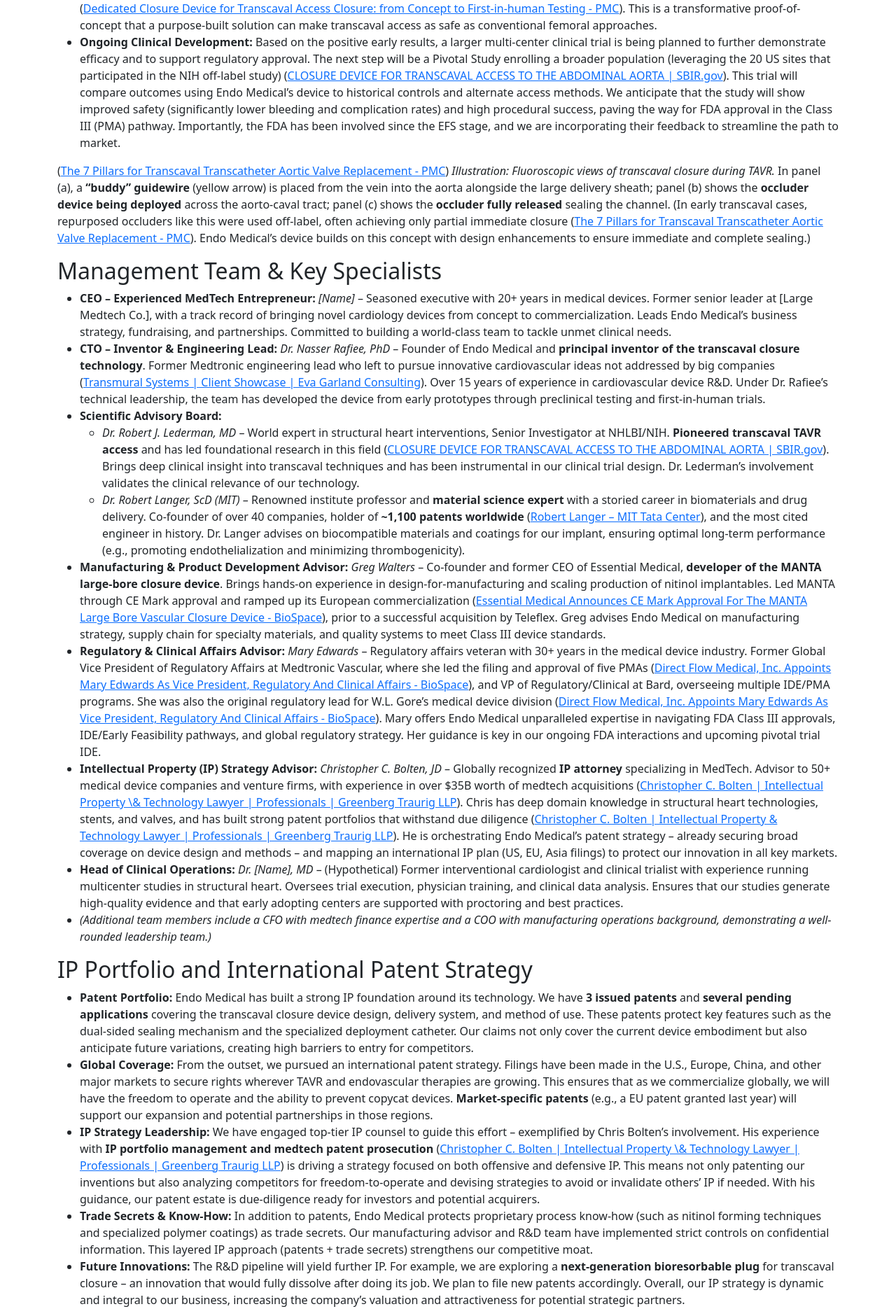
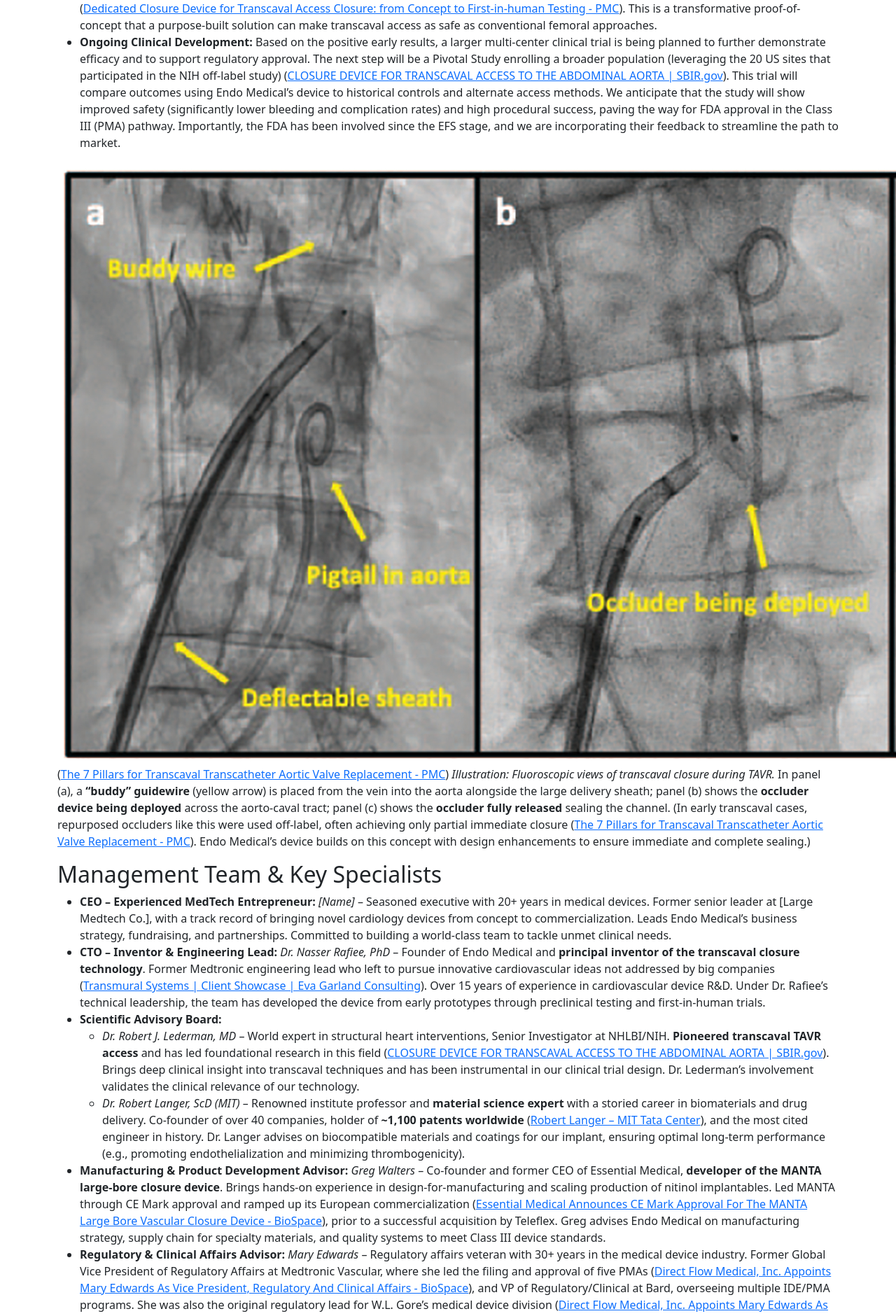
Before and after one commit to psychemistz/EndoMedical, a Jekyll site: the page built from pitch_scenario.md, in a window 1280 px wide. Shown: the part 2700-4580 px from the top of the page at 70% size. Built offline with Jekyll 4.4.1, drawn with Linux system fonts in a browser that asks for light colours.

Commit message:
Update pitch_scenario.md

```diff
--- a/pitch_scenario.md
+++ b/pitch_scenario.md
@@ -35,6 +35,7 @@ permalink: /pitch_scenario.html
 - **Clinical Impact:** These FIH patients, all of whom were high or extreme risk and lacked other access options, **underwent successful TAVR with minimal complications**, thanks to our closure technology. The absence of transcaval-related bleeding in this series is unprecedented and validates the device’s core safety advantage. Investigators reported that the dedicated device “**eliminated transcaval-related bleeding complications**” in this initial cohort ([Dedicated Closure Device for Transcaval Access Closure: from Concept to First-in-human Testing - PMC](https://pmc.ncbi.nlm.nih.gov/articles/PMC6930812/#:~:text=match%20at%20L715%20of%20subjects,without%20fear%20of%20bleeding%20complications)) ([Dedicated Closure Device for Transcaval Access Closure: from Concept to First-in-human Testing - PMC](https://pmc.ncbi.nlm.nih.gov/articles/PMC6930812/#:~:text=of%20subjects%20at%20exit%20from,without%20fear%20of%20bleeding%20complications)). This is a transformative proof-of-concept that a purpose-built solution can make transcaval access as safe as conventional femoral approaches.
 - **Ongoing Clinical Development:** Based on the positive early results, a larger multi-center clinical trial is being planned to further demonstrate efficacy and to support regulatory approval. The next step will be a Pivotal Study enrolling a broader population (leveraging the 20 US sites that participated in the NIH off-label study) ([CLOSURE DEVICE FOR TRANSCAVAL ACCESS TO THE ABDOMINAL AORTA \| SBIR.gov](https://legacy.www.sbir.gov/sbirsearch/detail/1566077#:~:text=The%20EFS%20will%20occur%20at,femoral%20access.Project%20Narrative)). This trial will compare outcomes using Endo Medical’s device to historical controls and alternate access methods. We anticipate that the study will show improved safety (significantly lower bleeding and complication rates) and high procedural success, paving the way for FDA approval in the Class III (PMA) pathway. Importantly, the FDA has been involved since the EFS stage, and we are incorporating their feedback to streamline the path to market.
 
+![Transcaval Closure](embedded_image3.jpg)
  ([The 7 Pillars for Transcaval Transcatheter Aortic Valve Replacement - PMC](https://pmc.ncbi.nlm.nih.gov/articles/PMC10330536/)) *Illustration: Fluoroscopic views of transcaval closure during TAVR.* In panel (a), a **“buddy” guidewire** (yellow arrow) is placed from the vein into the aorta alongside the large delivery sheath; panel (b) shows the **occluder device being deployed** across the aorto-caval tract; panel (c) shows the **occluder fully released** sealing the channel. (In early transcaval cases, repurposed occluders like this were used off-label, often achieving only partial immediate closure ([The 7 Pillars for Transcaval Transcatheter Aortic Valve Replacement - PMC](https://pmc.ncbi.nlm.nih.gov/articles/PMC10330536/#:~:text=catheter%20located%20at%20the%20descending,complete%20occlusion%20gradually%20over%20time)). Endo Medical’s device builds on this concept with design enhancements to ensure immediate and complete sealing.)
 
 ## Management Team & Key Specialists
```
